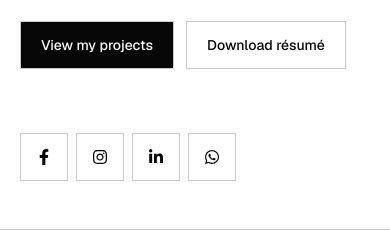
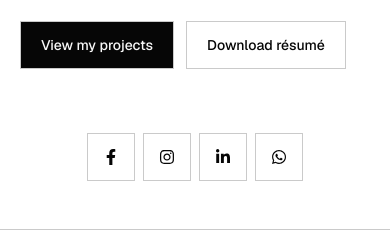
Before and after one commit to Tamsoy/allan-jae-portfolio, a Next.js app: page / in a window 390 px wide. Shown: the part 920-1151 px from the top of the page. Built offline with nearby package versions, Linux system fonts and the light colour scheme.

Commit message:
feat: center align hero socials gap in mobile view

```diff
--- a/app/globals.css
+++ b/app/globals.css
@@ -105,7 +105,7 @@
   @media (max-width: 767px) {
     .hero-intro-group { gap: 0.625rem; }
     .hero-intro-group + .grid { padding-top: 2.75rem; }
-    .hero-socials { gap: 0.5rem; }
+    .hero-socials { justify-content: center; gap: 0.5rem; }
     .experience-heading { align-items: center; flex-direction: row; justify-content: space-between; margin-bottom: 2.75rem; padding-bottom: 1.5rem; }
     .experience-heading span { flex-shrink: 0; font-size: 0.75rem; }
   }
```
